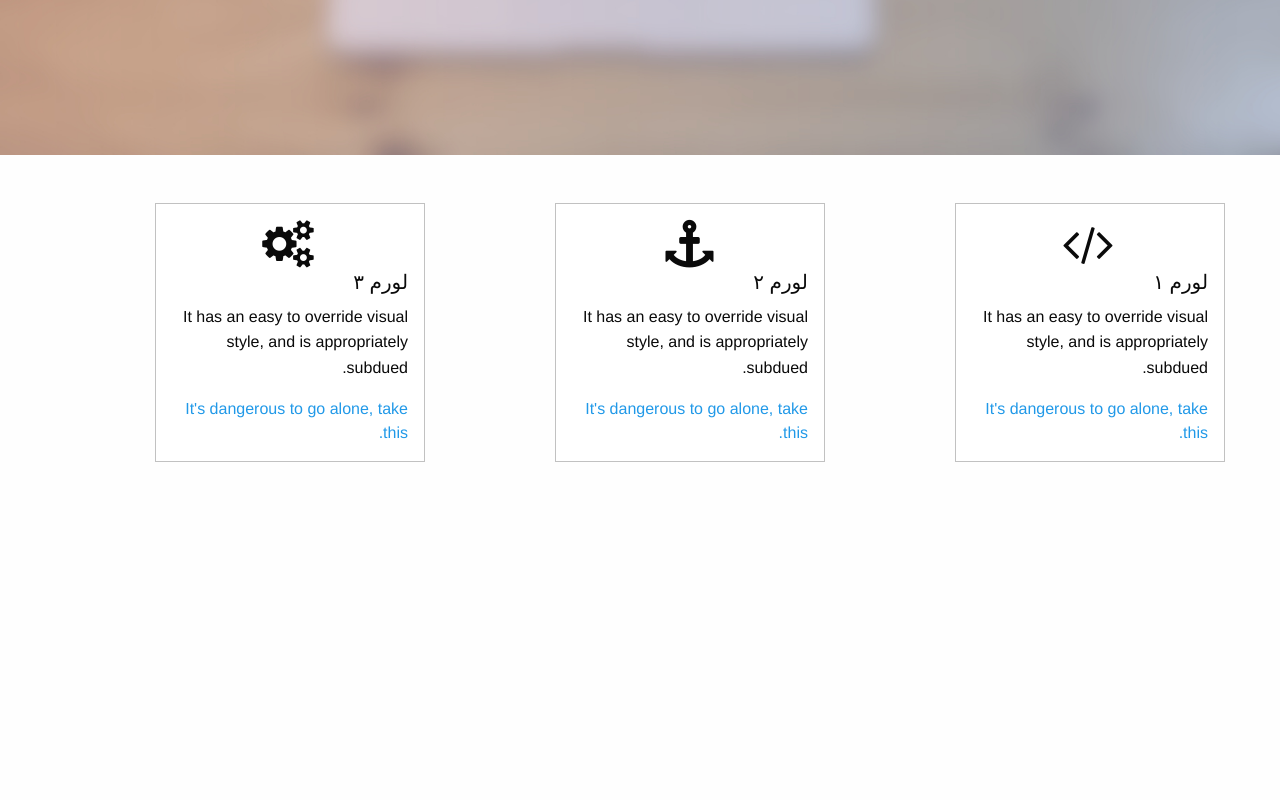
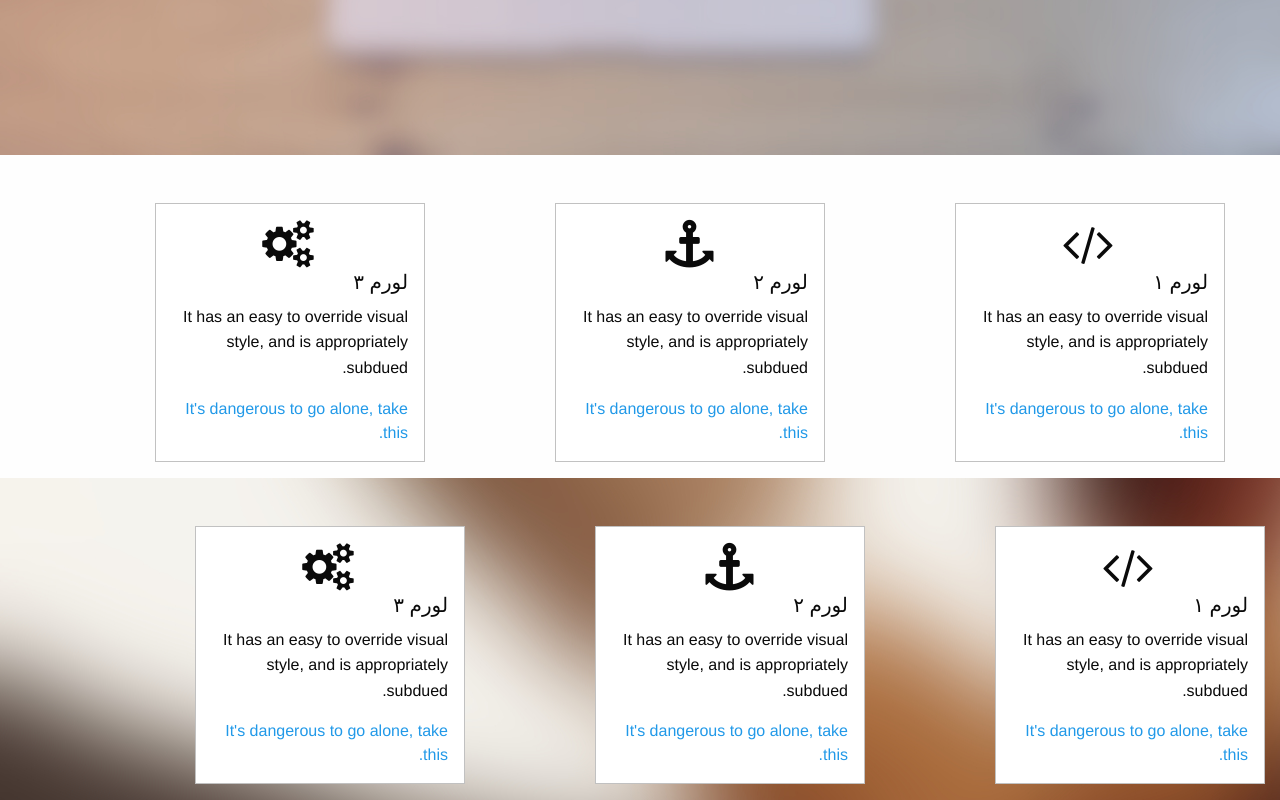
Before and after one commit to numb95/sibilu-website, a plain HTML site: page index.html in a window 1280 px wide. Shown: the part 683-1483 px from the top of the page. Before the commit the page ends 1161 px from the top, so only its background shows below. Drawn offline with Linux system fonts and the light colour scheme.

Commit message:
add team work

```diff
--- a/css/app.css
+++ b/css/app.css
@@ -16,3 +16,9 @@
     margin-right: auto;
     max-width: initial;
 }
+.teamwork{
+    padding-right: 0px;
+    padding-left: 0px;
+    background-attachment: fixed !important;
+    background: url("../img/teamwork.jpg");
+}
--- a/index.html
+++ b/index.html
@@ -91,6 +91,53 @@
 
 </div>
 
+<div class="row fullWidth teamwork">
+    <div class="large-12 columns">
+
+
+        <div class="row large-centered">
+            <br><br>
+
+            <div class="large-3  large-offset-1 columns">
+                <div class="callout">
+                    <span style="padding: 40%" class="large-centered"> <i  class="fa fa-cogs fa-3x"></i></span>
+
+                    <h5>لورم ۳</h5>
+
+                    <p>It has an easy to override visual style, and is appropriately subdued.</p>
+                    <a href="#">It's dangerous to go alone, take this.</a>
+                </div>
+            </div>
+
+
+            <div class="large-3 large-offset-1 columns">
+
+                <div class="callout">
+                    <span style="padding: 40%" class="large-centered"> <i  class="fa fa-anchor fa-3x"></i></span>
+                    <h5>لورم ۲</h5>
+
+                    <p>It has an easy to override visual style, and is appropriately subdued.</p>
+                    <a href="#">It's dangerous to go alone, take this.</a>
+                </div>
+
+            </div>
+            <div class="large-3  columns">
+
+                <div class="callout">
+                    <span style="padding: 40%" class="large-centered"> <i  class="fa fa-code fa-3x"></i></span>
+
+                    <h5>لورم ۱</h5>
+
+                    <p>It has an easy to override visual style, and is appropriately subdued.</p>
+                    <a href="#">It's dangerous to go alone, take this.</a>
+                </div>
+            </div>
+
+        </div>
+
+    </div>
+</div>
+
 <body>
 
 
```
Also changed, not shown: img/teamwork.jpg (added).
